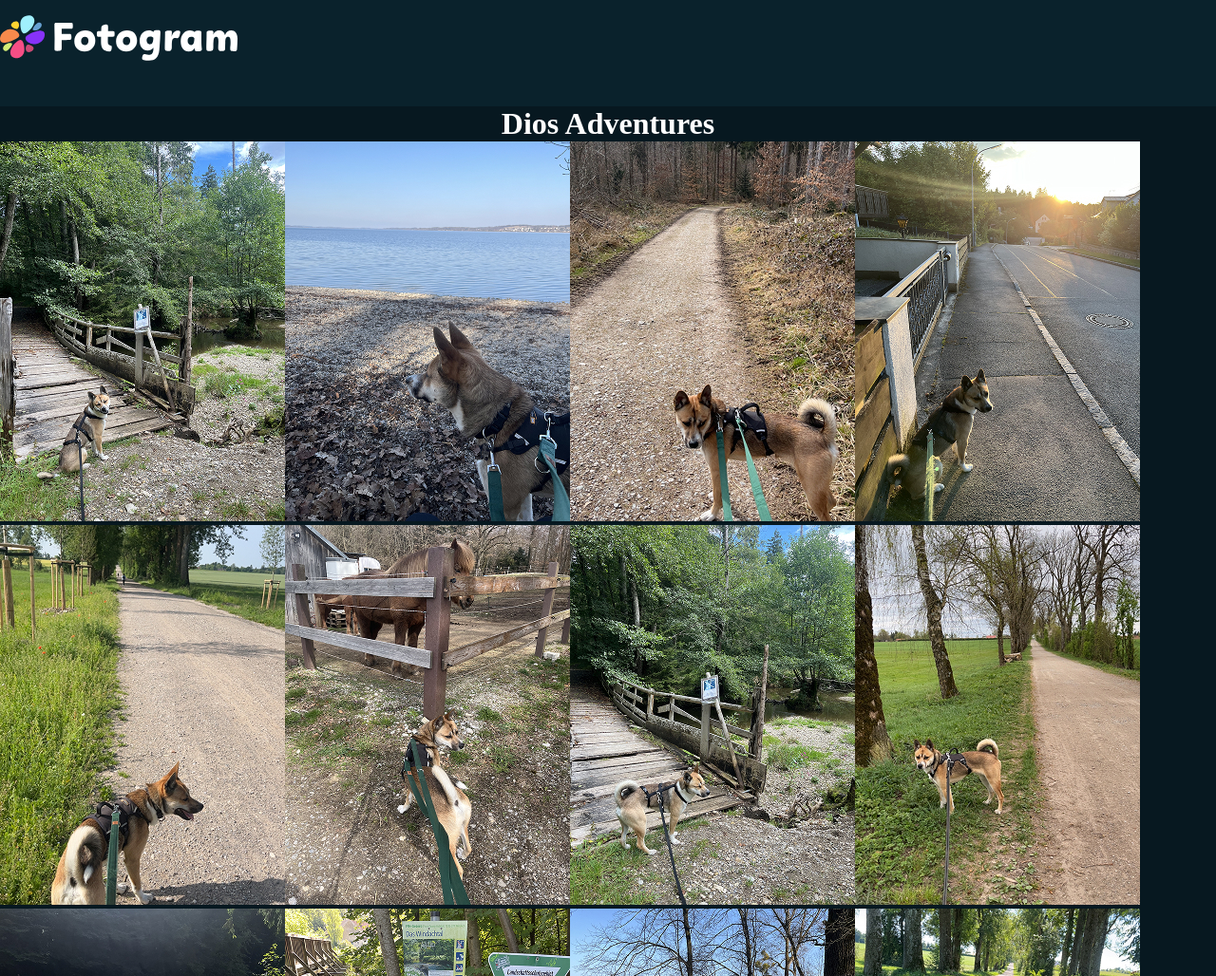
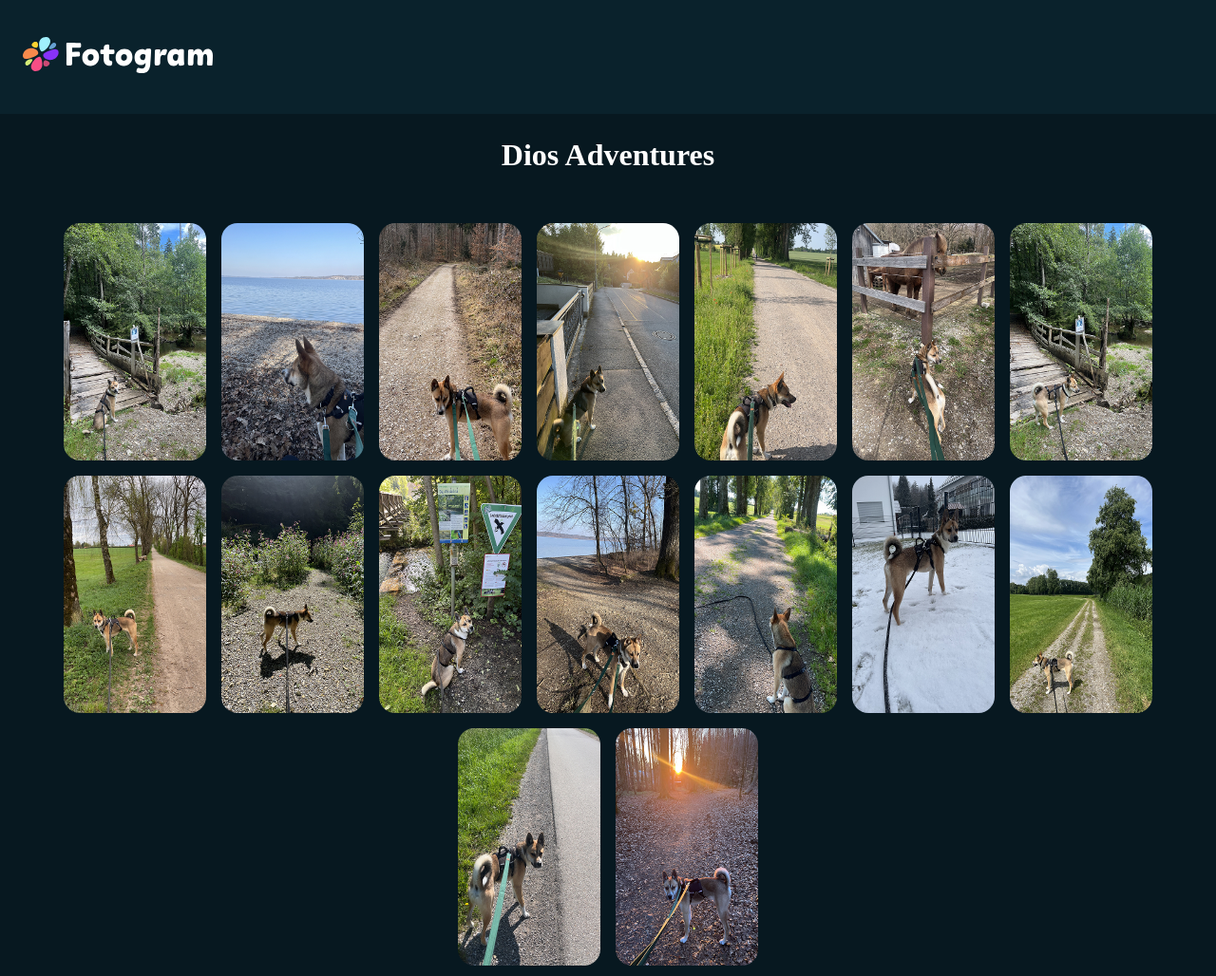
Before and after one commit to NadineJuliana/Fotogram, a plain HTML site: page index.html in a window 1280 px wide. Shown: the top 1028 px of the page at 95% size. Drawn offline with Linux system fonts and the light colour scheme.

Commit message:
add style gallery and images

```diff
--- a/styles/style.css
+++ b/styles/style.css
@@ -22,26 +22,60 @@ body {
 header,
 footer {
     background: var(--light-grey);
-    height: 112px;
+    height: 120px;
     width: 100dvw;
     margin: 0;
+    display: flex;
+}
+
+.logo {
+    width: 200px;
+    height: 80px;
+    padding: 18px 0px 24px 24px;
 }
 
 main {
-    background: var(--dark-grey)
+    background: var(--dark-grey);
+    width: 100dvw;
 }
 
-.logo {
-    width: 250px;
-    height: 80px;
+#dioGallery {
+    margin: 0;
+    display: flex;
+    flex-wrap: wrap;
+    height: 100%;
+    justify-content: center;
+    align-items: center;
+    padding: 20px 0px 45px 0px;
+}
+
+#dioImages {
+    width: 150px;
+    height: 250px;
+    padding: 8px;
+    border-radius: 25px;
+}
+
+/* Headlines */
+h1 {
+    margin: 0;
+    padding: 25px 0px;
+    text-align: center;
+    color: var(--white);
 }
 
 
 
 
-/* Headlines */
-h1 {
-    margin: 0;
-    text-align: center;
-    color: var(--white);
-}
+
+
+/* Media Queries */
+@media (max-width: 1280px) {}
+
+
+
+
+
+
+
+@media (max-width: 767px) {}
```
